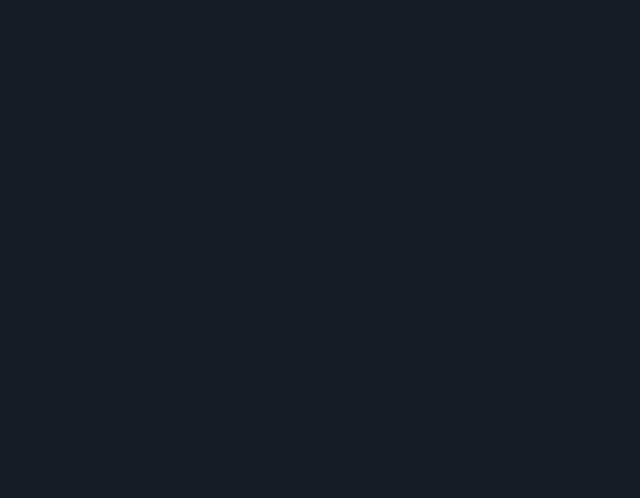
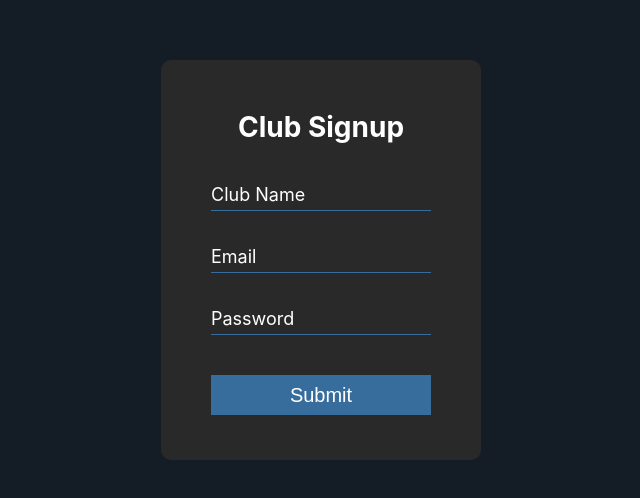
Before and after one commit to ClubScraper/ClubHub-frontend, a React (Create React App) app in the folder scraper_frontend/: page /clubsignup in a window 1280 px wide. Before the commit this address had no page. Shown: the part 140-638 px from the top of the page, without its empty margins (319-959 px from the left). Built offline with nearby package versions, Linux system fonts and the light colour scheme.

Commit message:
feat: connected signup page to supabase

```diff
--- a/scraper_frontend/package.json
+++ b/scraper_frontend/package.json
@@ -3,6 +3,7 @@
   "version": "0.1.0",
   "private": true,
   "dependencies": {
+    "@supabase/supabase-js": "^2.44.2",
     "@testing-library/jest-dom": "^5.17.0",
     "@testing-library/react": "^13.4.0",
     "@testing-library/user-event": "^13.5.0",
--- a/scraper_frontend/public/assets/css/student_login.css
+++ b/scraper_frontend/public/assets/css/student_login.css
@@ -124,7 +124,7 @@ h1 {
     transform: translateX(0%);
 }
 
-.loginbox input[type="submit"] {
+button {
     width: 100%;
     border: none;
     outline: none;
@@ -132,10 +132,10 @@ h1 {
     background: #376d9c;
     color: #fff;
     font-size: 20px;
-    margin-top: 40px;
+    margin-top: 30px;
 }
 
-.loginbox input[type="submit"]:hover {
+button:hover {
     cursor: pointer;
     background-color: white;
     color: #000;
--- a/scraper_frontend/public/assets/css/student_signup.css
+++ b/scraper_frontend/public/assets/css/student_signup.css
@@ -94,7 +94,7 @@ h1 {
     transform: translateX(0%);
 }
 
-.loginbox input[type="submit"] {
+button {
     width: 100%;
     border: none;
     outline: none;
@@ -105,7 +105,7 @@ h1 {
     margin-top: 30px;
 }
 
-.loginbox input[type="submit"]:hover {
+button:hover {
     cursor: pointer;
     background-color: white;
     color: #000;
--- a/scraper_frontend/src/App.js
+++ b/scraper_frontend/src/App.js
@@ -1,14 +1,14 @@
 import React from 'react'
-import StudentLogin from './pages/StudentLogin'
-import StudentSignup from './pages/StudentSignup'
+import ClubLogin from './pages/ClubLogin'
+import ClubSignup from './pages/ClubSignup'
 import {BrowserRouter, Routes, Route} from 'react-router-dom'
 
 function App() {
     return (
         <BrowserRouter>
         <Routes>
-          <Route path='/' element={<StudentLogin/>}/>
-          <Route path='/studentsignup' element={<StudentSignup/>}/>
+          <Route path='/' element={<ClubLogin/>}/>
+          <Route path='/clubsignup' element={<ClubSignup/>}/>
         </Routes>
         </BrowserRouter>
     )
--- /dev/null
+++ b/scraper_frontend/src/client.js
@@ -0,0 +1,5 @@
+import { createClient } from '@supabase/supabase-js'
+
+const supabaseUrl = 'https://rrracbpsofoevdjwkhtw.supabase.co'
+const supabaseKey = 'eyJhbGciOiJIUzI1NiIsInR5cCI6IkpXVCJ9.eyJpc3MiOiJzdXBhYmFzZSIsInJlZiI6InJycmFjYnBzb2ZvZXZkandraHR3Iiwicm9sZSI6ImFub24iLCJpYXQiOjE3MTk0NTIxOTIsImV4cCI6MjAzNTAyODE5Mn0.SuR6SSEtYRY6cYGIbbXLRgnBJPrUaqKCKBJgMMZZ8Lk'
+export const supabase = createClient(supabaseUrl, supabaseKey)
--- a/scraper_frontend/src/pages/StudentLogin.jsx
+++ b/scraper_frontend/src/pages/ClubLogin.jsx
@@ -1,9 +1,10 @@
 import React from 'react';
 
 function StudentLogin() {
+
   return (
     <div className="loginbox">
-      <h1>Student Login</h1>
+      <h1>Club Login</h1>
       <div className="popup">
         <img
           src="https://upload.wikimedia.org/wikipedia/commons/thumb/c/cc/Cross_red_circle.svg/1024px-Cross_red_circle.svg.png"
@@ -12,7 +13,7 @@ function StudentLogin() {
         />
         <p id="popup-text">Incorrect Login Credentials</p>
       </div>
-      <form action="login.php" method="POST">
+      <form method="POST">
         <div className="field">
           <input
             type="text"
@@ -23,7 +24,7 @@ function StudentLogin() {
             maxLength="9"
           />
           <label htmlFor="number" className="label-wrapper">
-            <span className="label-text">Student Number</span>
+            <span className="label-text">Club Name</span>
           </label>
         </div>
         <div className="field">
@@ -38,16 +39,12 @@ function StudentLogin() {
             <span className="label-text">Password</span>
           </label>
         </div>
-        <div className="submit">
-          <input
-            type="submit"
-            value="Login"
-            id="submit"
-          />
-        </div>
+        <button type='submit' className="submit">
+          Submit
+        </button>
       </form>
       <div className="links">
-        <a href="/studentsignup" className='accountlink'>Don't have an account?</a>
+        <a href="/clubsignup" className='accountlink'>Don't have an account?</a>
       </div>
     </div>
   );
--- /dev/null
+++ b/scraper_frontend/src/pages/ClubSignup.jsx
@@ -0,0 +1,87 @@
+import React, { useState } from 'react';
+import { supabase } from '../client';
+
+const StudentSignup = () => {
+
+  const [formData, setFormData] = useState({
+    clubname:'',email:'',password:''
+  })
+
+  console.log(formData)
+
+  function handleChange(event){
+    setFormData((prevFormData)=>{
+      return{
+        ...prevFormData,
+        [event.target.name]:event.target.value
+      }
+    })
+  }
+
+  async function handleSubmit(e){
+    e.preventDefault()
+
+    try {
+      const { data, error } = await supabase.auth.signUp(
+        {
+          email: formData.email,
+          password: formData.password,
+          options: {
+            data: {
+              club_name: formData.clubname,
+            }
+          }
+        }
+      )
+      if (error) throw error
+      alert('Please check your email for the verification link')
+
+    } catch (error) {
+      alert(error)
+    }
+  }
+
+  return (
+    <div className="loginbox">
+      <h1>Club Signup</h1>
+      <form id="signup" onSubmit={handleSubmit}>
+        <div className="field">
+          <input
+            name="clubname"
+            onChange={handleChange}
+            required
+          />
+          <label htmlFor="number" className="label-wrapper">
+            <span className="label-text">Club Name</span>
+          </label>
+        </div>
+        <div className="field">
+          <input
+            name="email"
+            onChange={handleChange}
+            required
+          />
+          <label htmlFor="email" className="label-wrapper">
+            <span className="label-text">Email</span>
+          </label>
+        </div>
+        <div className="field">
+          <input
+            name="password"
+            type="password"
+            onChange={handleChange}
+            required
+          />
+          <label htmlFor="password" className="label-wrapper">
+            <span className="label-text">Password</span>
+          </label>
+        </div>
+        <button type='submit' className="submit">
+          Submit
+        </button>
+      </form>
+    </div>
+  );
+}
+
+export default StudentSignup;
--- a/scraper_frontend/src/pages/StudentSignup.jsx
+++ /dev/null
@@ -1,68 +0,0 @@
-import React, { useEffect} from 'react';
-
-function StudentSignup() {
-  useEffect(() => {
-    const form = document.getElementById('signup');
-    const handleSubmit = (event) => {
-      event.preventDefault();
-      window.location.href = 'student_login.html';
-    };
-
-    form.addEventListener('submit', handleSubmit);
-
-    return () => {
-      form.removeEventListener('submit', handleSubmit);
-    };
-  }, []);
-
-  return (
-    <div className="loginbox">
-      <h1>Student Signup</h1>
-      <form id="signup">
-        <div className="field">
-          <input
-            type="text"
-            name="number"
-            autoComplete="off"
-            maxLength="9"
-            required
-          />
-          <label htmlFor="number" className="label-wrapper">
-            <span className="label-text">Student Number</span>
-          </label>
-        </div>
-        <div className="field">
-          <input
-            type="text"
-            name="email"
-            autoComplete="off"
-            required
-          />
-          <label htmlFor="email" className="label-wrapper">
-            <span className="label-text">Email</span>
-          </label>
-        </div>
-        <div className="field">
-          <input
-            type="password"
-            name="password"
-            autoComplete="off"
-            required
-          />
-          <label htmlFor="password" className="label-wrapper">
-            <span className="label-text">Password</span>
-          </label>
-        </div>
-        <div className="submit">
-          <input
-            type="submit"
-            value="Sign-up"
-            id="submit"
-          />
-        </div>
-      </form>
-    </div>
-  );
-}
-
-export default StudentSignup;
```
Also changed, not shown: 2 other files (tests, documents, lock files or other folders).
